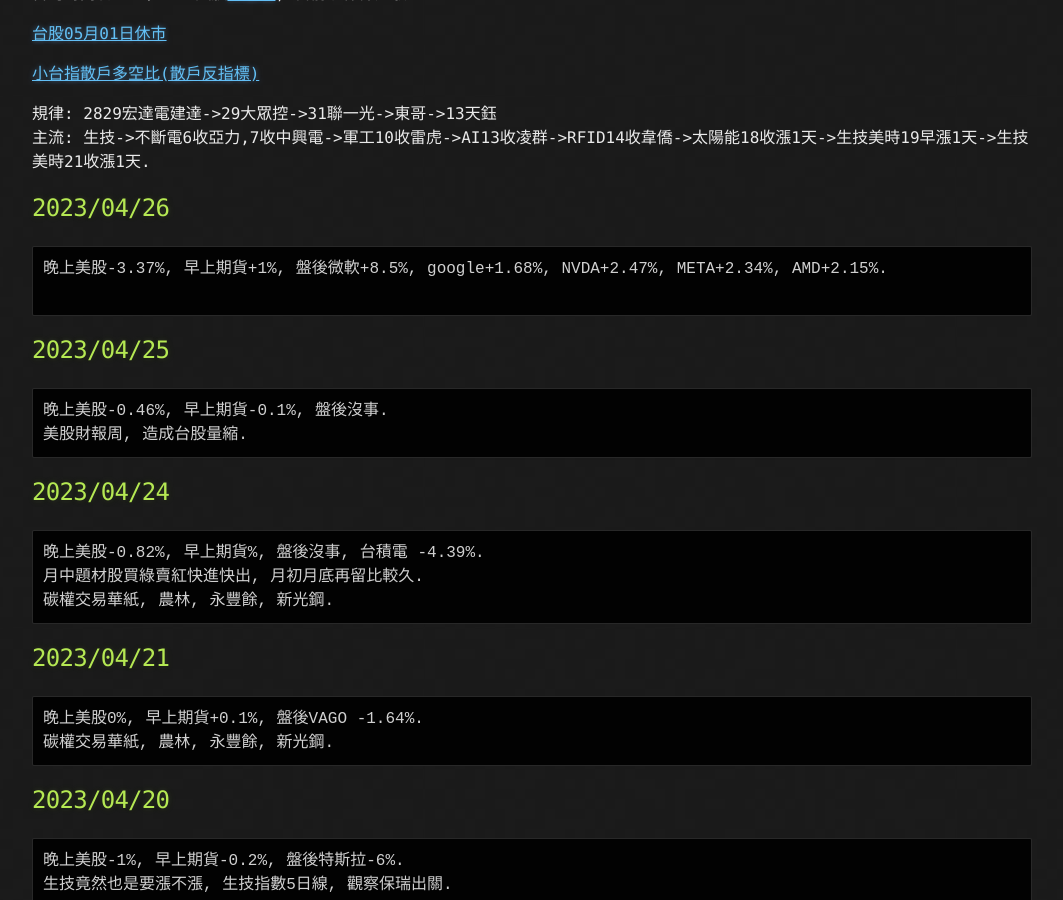
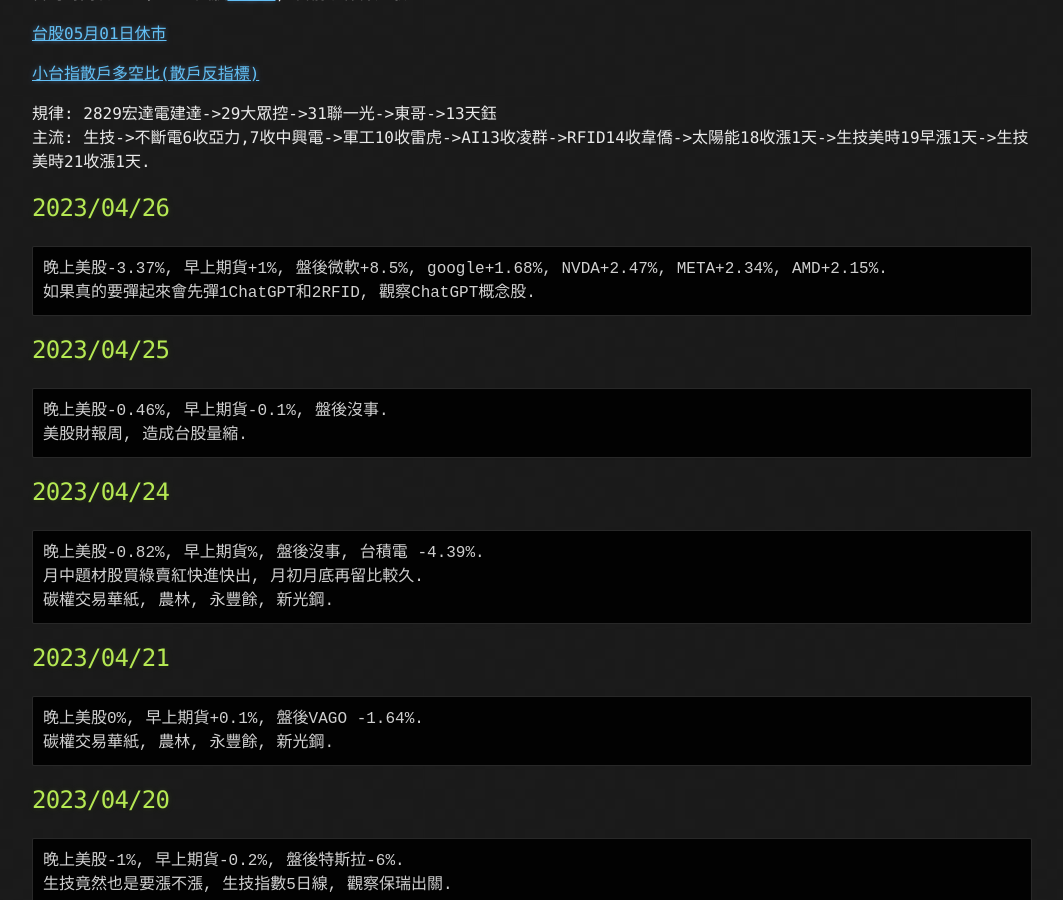
Before and after one commit to lepg5487/Stock_God, a Jekyll site: the page built from index.md, in a window 1280 px wide and 900 px high, scrolled down 436 px. Shown: the whole window, without its empty margins (108-1171 px from the left). Built offline with Jekyll 4.4.1, drawn with Linux system fonts in a browser that asks for light colours; our own code applies the rules of GitHub Pages for plain Markdown files.

Commit message:
Update index.md

````diff
--- a/index.md
+++ b/index.md
@@ -22,7 +22,7 @@
 ## 2023/04/26
 ```
 晚上美股-3.37%, 早上期貨+1%, 盤後微軟+8.5%, google+1.68%, NVDA+2.47%, META+2.34%, AMD+2.15%.
-
+如果真的要彈起來會先彈1ChatGPT和2RFID, 觀察ChatGPT概念股.
 ```
 
 ## 2023/04/25
````
